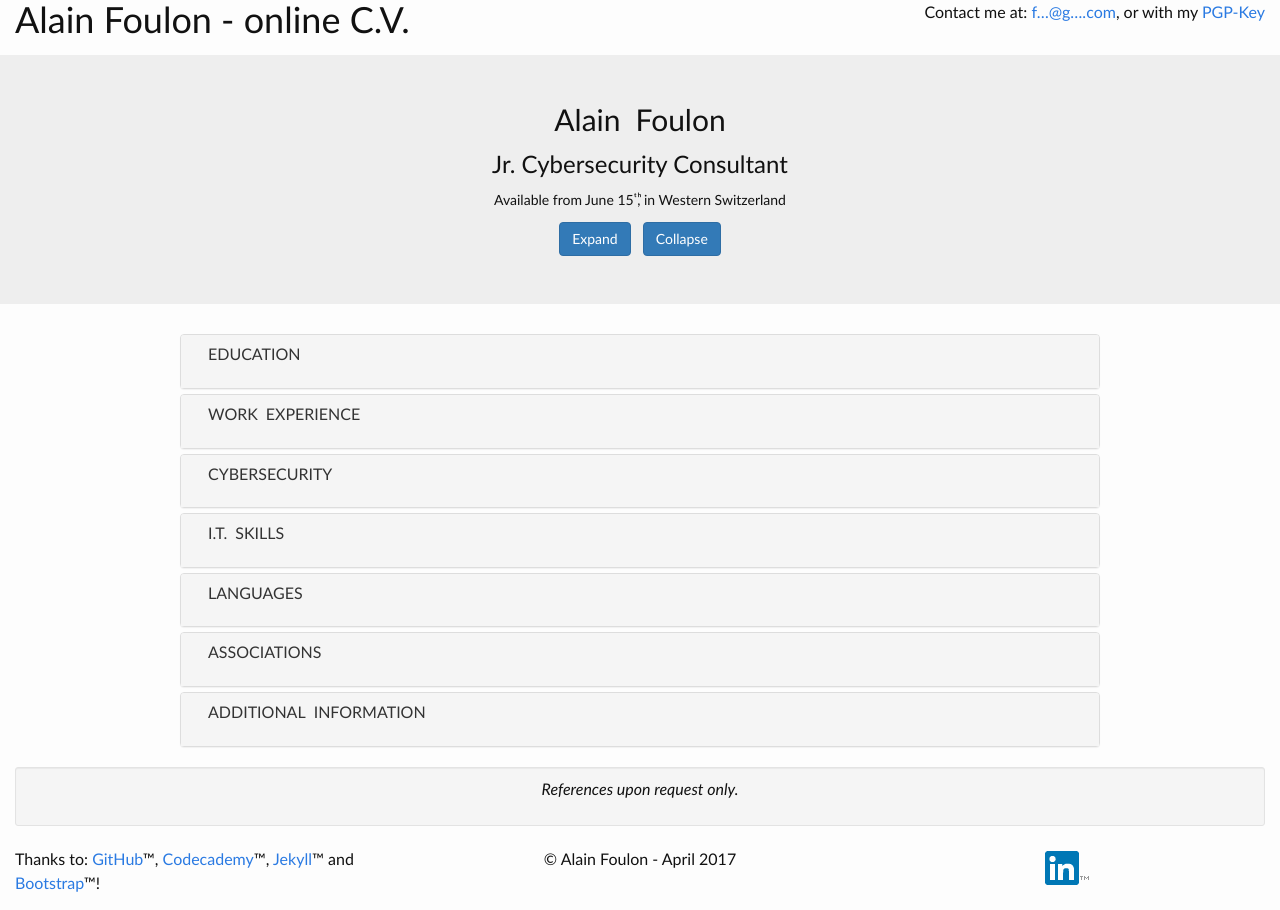
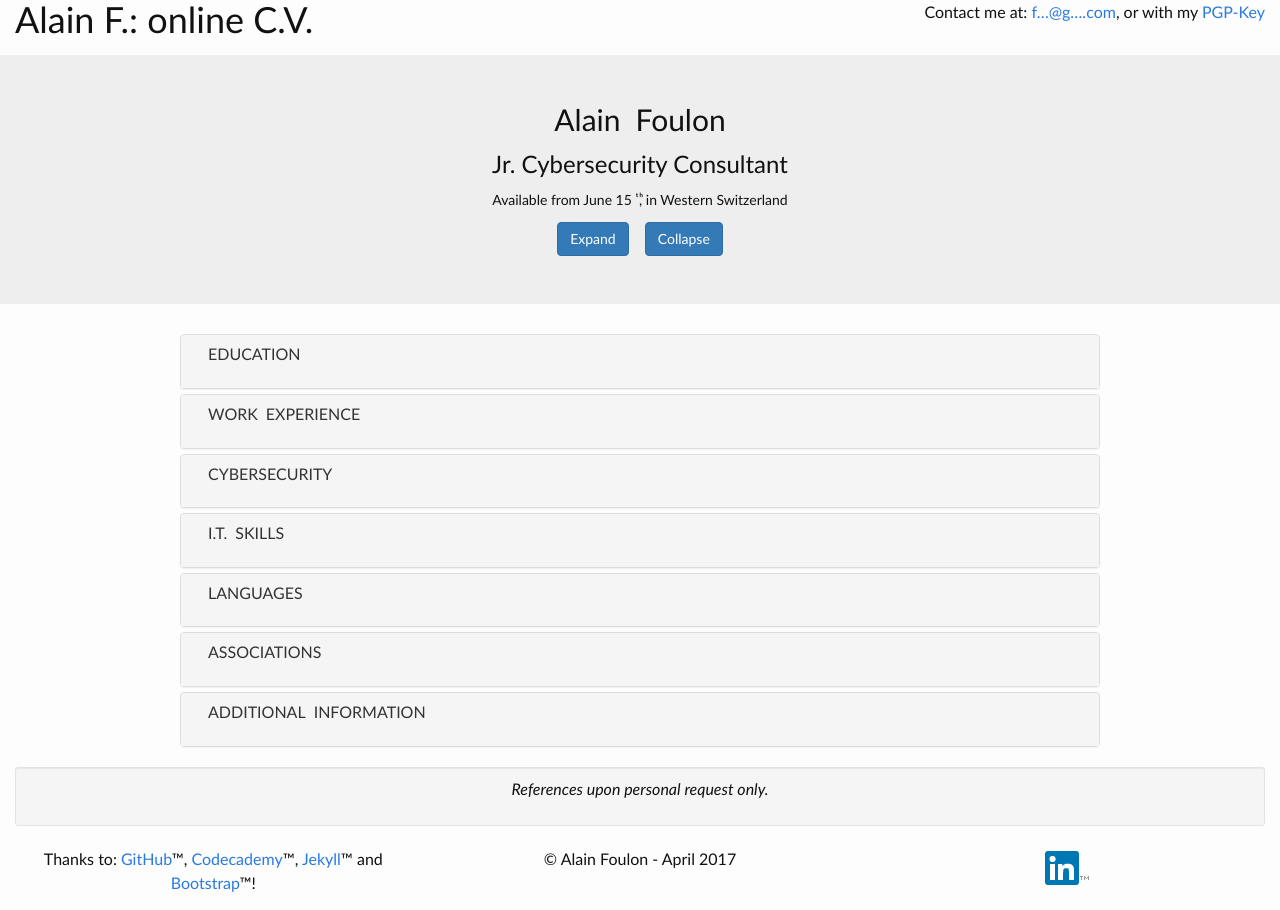
Before and after one commit to Alainfou/Alainfou.github.io, a Jekyll site: the page index.html, which Jekyll copies as it is, in a window 1280 px wide. Built offline with Jekyll 4.4.1, drawn with Linux system fonts in a browser that asks for light colours; nearby versions of some CDN libraries.

Commit message:
Nearly there

```diff
--- a/index.html
+++ b/index.html
@@ -15,13 +15,13 @@
 <body>
 	<header class="container-fluid">
 		<div class="row">
-			<h1 class="col-sm-8" title="A.F. homepage">Alain Foulon - online C.V.</h1>
+			<h1 class="col-sm-8" title="A.F. homepage">Alain F.: online C.V.</h1>
 			<nav class="col-sm-4 text-right" id="contact">
 				<p>Contact me at:
 				<a href="http://www.google.com/recaptcha/mailhide/d?k=01ftGJM7nX-_DVVNdukr3Vlw==&amp;c=PFhXfuB3D_HCuduPhQoABgSPdiR0s18Zyz2pPcCVZ9A="
 				   onclick="window.open('http://www.google.com/recaptcha/mailhide/d?k\x3d01ftGJM7nX-_DVVNdukr3Vlw\x3d\x3d\x26c\x3dPFhXfuB3D_HCuduPhQoABgSPdiR0s18Zyz2pPcCVZ9A\x3d', '', 'toolbar=0,scrollbars=0,location=0,statusbar=0,menubar=0,resizable=0,width=500,height=300'); return false;"
-				   title="Send an e-mail to: ">f…@g….com</a>, or with my
-				<a href="/pgp/fou.alain+sec_0xDC94CD6F_pub.asc">PGP-Key</a></p>
+				   title="Send an e-mail to Alain F.">f…@g….com</a>, or with my
+				<a href="/pgp/fou.alain+sec_0xDC94CD6F_pub.asc" target="_blank">PGP-Key</a></p>
 			</nav>
 		</div>
 	</header>
@@ -31,8 +31,9 @@
 			<div class="row text-center">
 				<h2> Alain&ensp;Foulon </h2>
 				<h3>Jr.&nbsp;Cybersecurity&nbsp;Consultant</h3>
-				<h5>Available from June 15&#877; &#874;, in Western Switzerland</h5>
-				<a class="btn btn-primary" title="Show all" id="expand-all">Expand</a>&ensp;
+				<h5>Available from June 15 &#877; &#874;, in Western Switzerland</h5>
+				<a class="btn btn-primary" title="Show all [still incomplete / Bootstrap3 does not fully support 'expand-all' feature]"
+				   id="expand-all">Expand</a>&emsp;
 				<a class="btn btn-primary" title="Hide all" id="collapse-all">Collapse</a>
 			</div>
 		</div>
@@ -246,7 +247,7 @@
 		<div class="col-sm-2"></div>
 		<div class="well well-sm">
 			<p font-size="80%" align="center" id="contact" color="#a1a1a1">
-				<em>References&nbsp;upon request&nbsp;only.</em>
+				<em>References&nbsp;upon personal request&nbsp;only.</em>
 			</p>
 		</div>
 		<div class="col-sm-2"></div>
@@ -254,7 +255,7 @@
 
 	<footer class="container-fluid">
 		<div class="row">
-			<div class="col-sm-4" align="left"><p>Thanks&nbsp;to:&nbsp;<a href="https://services.github.com/" target="_blank">GitHub</a>&trade;,
+			<div class="col-sm-4" align="center"><p>Thanks&nbsp;to:&nbsp;<a href="https://services.github.com/" target="_blank">GitHub</a>&trade;,
 					<a href="https://www.codecademy.com/learn/all" target="_blank">Codecademy</a>&trade;,
 					<a href="http://jekyllrb.com/" target="_blank">Jekyll</a>&trade; and
 					<a href="https://www.w3schools.com/bootstrap/" target="_blank">Bootstrap</a>&trade;!
```
